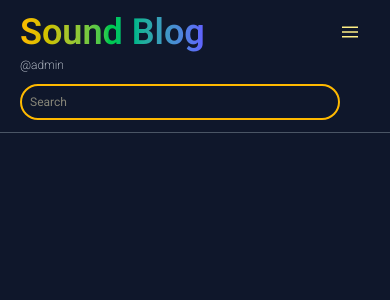
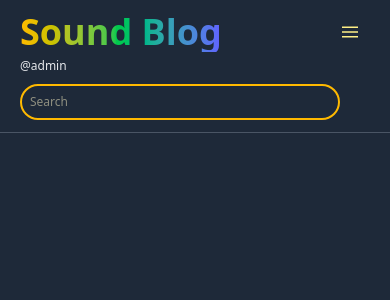
Before and after one commit to americobcn/sound-blog, a Django app: page /blog/search/ in a window 390 px wide. Shown: the top 300 px of the page. Run offline with Django 5.2, Linux system fonts and the light colour scheme; a user stored in the database is signed in; some libraries are stand-ins or nearby versions.

Commit message:
Broke and fixes

```diff
--- a/account/templates/base.html
+++ b/account/templates/base.html
@@ -8,7 +8,7 @@
         <title>Sound Blog</title>
         <link href="{% static 'css/blog.css' %}" rel="stylesheet" />
     </head>
-    <body class="bg-slate-900 text-slate-100">
+    <body class="bg-gray-800 text-slate-100">
         {% block content %}
         {% endblock content %}
     </body>
--- a/blog/static/css/blog.css
+++ b/blog/static/css/blog.css
@@ -19,7 +19,6 @@
     --color-amber-400: oklch(0.828 0.189 84.429);
     --color-amber-600: oklch(0.666 0.179 58.318);
     --color-amber-700: oklch(0.555 0.163 48.998);
-    --color-amber-950: oklch(0.279 0.077 45.635);
     --color-yellow-200: oklch(0.945 0.129 101.54);
     --color-green-100: oklch(0.962 0.044 156.743);
     --color-green-400: oklch(0.792 0.209 151.711);
@@ -32,11 +31,7 @@
     --color-slate-300: oklch(0.869 0.022 252.894);
     --color-slate-400: oklch(0.704 0.04 256.788);
     --color-slate-500: oklch(0.554 0.046 257.417);
-    --color-slate-600: oklch(0.446 0.043 257.281);
     --color-slate-700: oklch(0.372 0.044 257.287);
-    --color-slate-800: oklch(0.279 0.041 260.031);
-    --color-slate-900: oklch(0.208 0.042 265.755);
-    --color-slate-950: oklch(0.129 0.042 264.695);
     --color-gray-50: oklch(0.985 0.002 247.839);
     --color-gray-100: oklch(0.967 0.003 264.542);
     --color-gray-200: oklch(0.928 0.006 264.531);
@@ -53,7 +48,6 @@
     --container-sm: 24rem;
     --container-xl: 36rem;
     --container-2xl: 42rem;
-    --container-3xl: 48rem;
     --container-4xl: 56rem;
     --text-xs: 0.75rem;
     --text-xs--line-height: calc(1 / 0.75);
@@ -77,6 +71,7 @@
     --font-weight-medium: 500;
     --font-weight-semibold: 600;
     --font-weight-bold: 700;
+    --tracking-tight: -0.025em;
     --radius-md: 0.375rem;
     --radius-lg: 0.5rem;
     --radius-xl: 0.75rem;
@@ -97,7 +92,6 @@
     --default-mono-font-variation-settings: var(
       --font-mono--font-variation-settings
     );
-    --font-roboto: "Roboto", sans-serif;
   }
 }
 @layer base {
@@ -566,9 +542,6 @@
   }
   .bg-red-500 {
     background-color: var(--color-red-500);
-  }
-  .bg-slate-900 {
-    background-color: var(--color-slate-900);
   }
   .bg-gradient-to-r {
     --tw-gradient-position: to right in oklab;
@@ -638,14 +614,14 @@
   .py-4 {
     padding-block: calc(var(--spacing) * 4);
   }
+  .pr-1 {
+    padding-right: calc(var(--spacing) * 1);
+  }
   .text-center {
     text-align: center;
   }
   .text-left {
     text-align: left;
-  }
-  .font-roboto {
-    font-family: var(--font-roboto);
   }
   .text-2xl {
     font-size: var(--text-2xl);
@@ -744,9 +720,6 @@
   .text-slate-100 {
     color: var(--color-slate-100);
   }
-  .text-slate-200 {
-    color: var(--color-slate-200);
-  }
   .text-slate-300 {
     color: var(--color-slate-300);
   }
@@ -1295,31 +1168,6 @@
   syntax: "*";
   inherits: false;
   initial-value: 0;
-}
-@property --tw-rotate-x {
-  syntax: "*";
-  inherits: false;
-  initial-value: rotateX(0);
-}
-@property --tw-rotate-y {
-  syntax: "*";
-  inherits: false;
-  initial-value: rotateY(0);
-}
-@property --tw-rotate-z {
-  syntax: "*";
-  inherits: false;
-  initial-value: rotateZ(0);
-}
-@property --tw-skew-x {
-  syntax: "*";
-  inherits: false;
-  initial-value: skewX(0);
-}
-@property --tw-skew-y {
-  syntax: "*";
-  inherits: false;
-  initial-value: skewY(0);
 }
 @property --tw-space-y-reverse {
   syntax: "*";
@@ -1377,10 +1225,9 @@
   syntax: "*";
   inherits: false;
 }
-@property --tw-outline-style {
+@property --tw-tracking {
   syntax: "*";
   inherits: false;
-  initial-value: solid;
 }
 @property --tw-blur {
   syntax: "*";
--- a/blog/templates/blog/base.html
+++ b/blog/templates/blog/base.html
@@ -9,11 +9,11 @@
     <title>Sound Blog</title>
     <link href="{% static 'css/blog.css' %}" rel="stylesheet" />
   </head>
-  <body class="font-roboto flex flex-col bg-slate-900 text-slate-200 col-span-10">
+  <body class="font-roboto bg-gray-800 text-gray-200">
     <nav>
       {% include "blog/post/includes/navbar.html" %}
     </nav>
-    <main class="col-span-10 flex w-full flex-col items-center my-2">
+    <main class="flex flex-col">
       {% block content %}
       {% endblock content %}
     </main>
--- a/blog/templates/blog/post/search.html
+++ b/blog/templates/blog/post/search.html
@@ -2,15 +2,15 @@
 {% load blog_tags %}
 {% block content %}
     {% if query %}
-        <div class="flex flex-col w-full items-center mx-auto  lg:w-2xl lg:mx-5 lg:mt-3 lg:absolute lg:top-20">
-            <h1 class="text-amber-200 text-3xl">
+        <div class="self-center text-center lg:w-fit lg:mx-5 lg:mt-3">
+            <h1 class="text-amber-200 lg:text-3xl">
                 Posts with <span class="text-amber-400">"{{ query }}"</span>
             </h1>
             <h3 class="text-amber-300 text-xl">
                 {% with results.count as total_results %}Found {{ total_results }} result{{ total_results|pluralize }}{% endwith %}
             </h3>
             {% for post in results %}
-                <article class="m-2 border-2 border-gray-600 w-full p-2 rounded-2xl lg:w-3xl">
+                <article class="m-2 border-2 border-gray-600 p-2 rounded-2xl">
                     <h4 class="text-amber-400 text-lg">
                         <a href="{{ post.get_absolute_url }}">{{ post.title }}</a>
                     </h4>
--- a/blog/templates/pagination.html
+++ b/blog/templates/pagination.html
@@ -1,4 +1,4 @@
-<div class="mx-2 lg:mx-3 text-amber-200">
+<div class="text-amber-200 w-screen text-center md:absolute md:bottom-2">
   <span class="font-bold">
     {% if page.has_previous %}<a href="?page={{ page.previous_page_number }}">Previous</a>{% endif %}
     <span class="font-thin">Page {{ page.number }} of {{ page.paginator.num_pages }}.</span>
```
Also changed, not shown: other parts of blog/static/css/blog.css (+61 -176 lines), blog/static/tailwind.css (+3 -6 lines), blog/templates/blog/post/list.html (+14 -11 lines).
